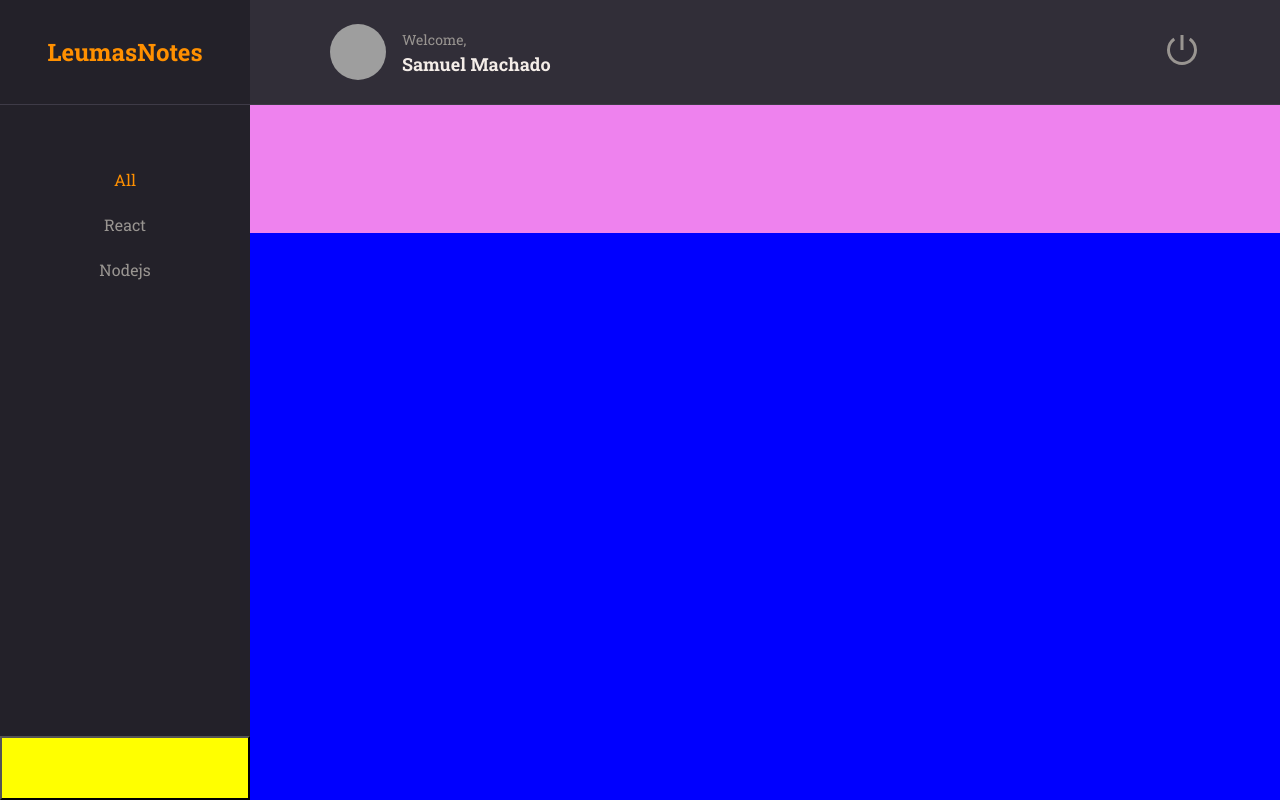
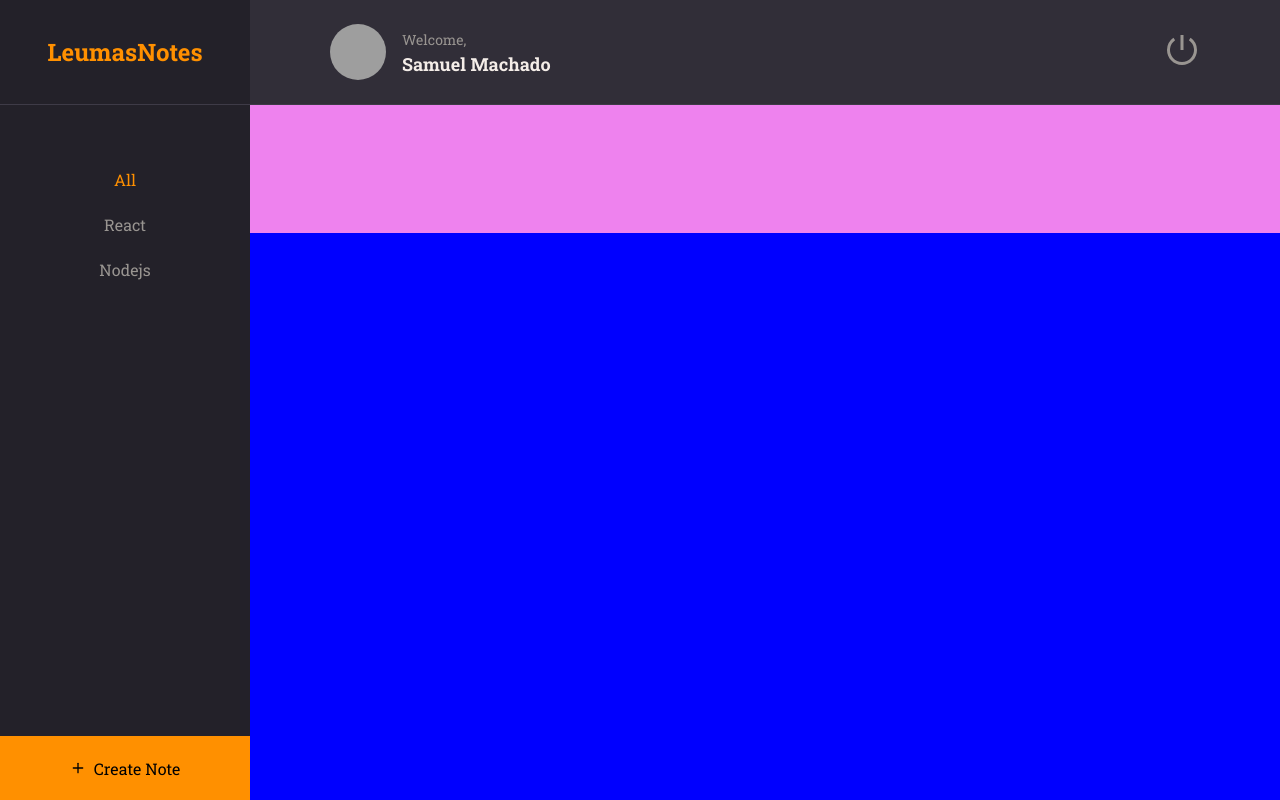
Before and after one commit to 1leumas/Node-React-RS, a React (Vite) app in the folder leumasnotes/: page / in a window 1280 px wide. Built offline with nearby package versions, Linux system fonts and the light colour scheme; grey boxes are pictures that could not be loaded.

Commit message:
Create Note Button

```diff
--- a/leumasnotes/src/pages/Home/index.jsx
+++ b/leumasnotes/src/pages/Home/index.jsx
@@ -1,3 +1,4 @@
+import { FiPlus } from 'react-icons/fi';
 import { Container, Brand, Menu, Search, Content, NewNote} from './styles'
 import { Header } from '../../components/Header';
 import { ButtonText } from '../../components/ButtonText';
@@ -26,7 +27,8 @@
             </Content>
 
             <NewNote>
-
+                <FiPlus/>
+                    Create Note
             </NewNote>
         </Container>
 
--- a/leumasnotes/src/pages/Home/styles.js
+++ b/leumasnotes/src/pages/Home/styles.js
@@ -61,5 +61,14 @@
 
 export const NewNote = styled.button`
     grid-area: newnote;
-    background: yellow;
+    background-color: ${({theme}) => theme.COLORS.ORANGE};
+    border: none;
+
+    display: flex;
+    align-items: center;
+    justify-content: center;
+
+    > svg {
+        margin-right: 8px;
+    }
 `;
```
